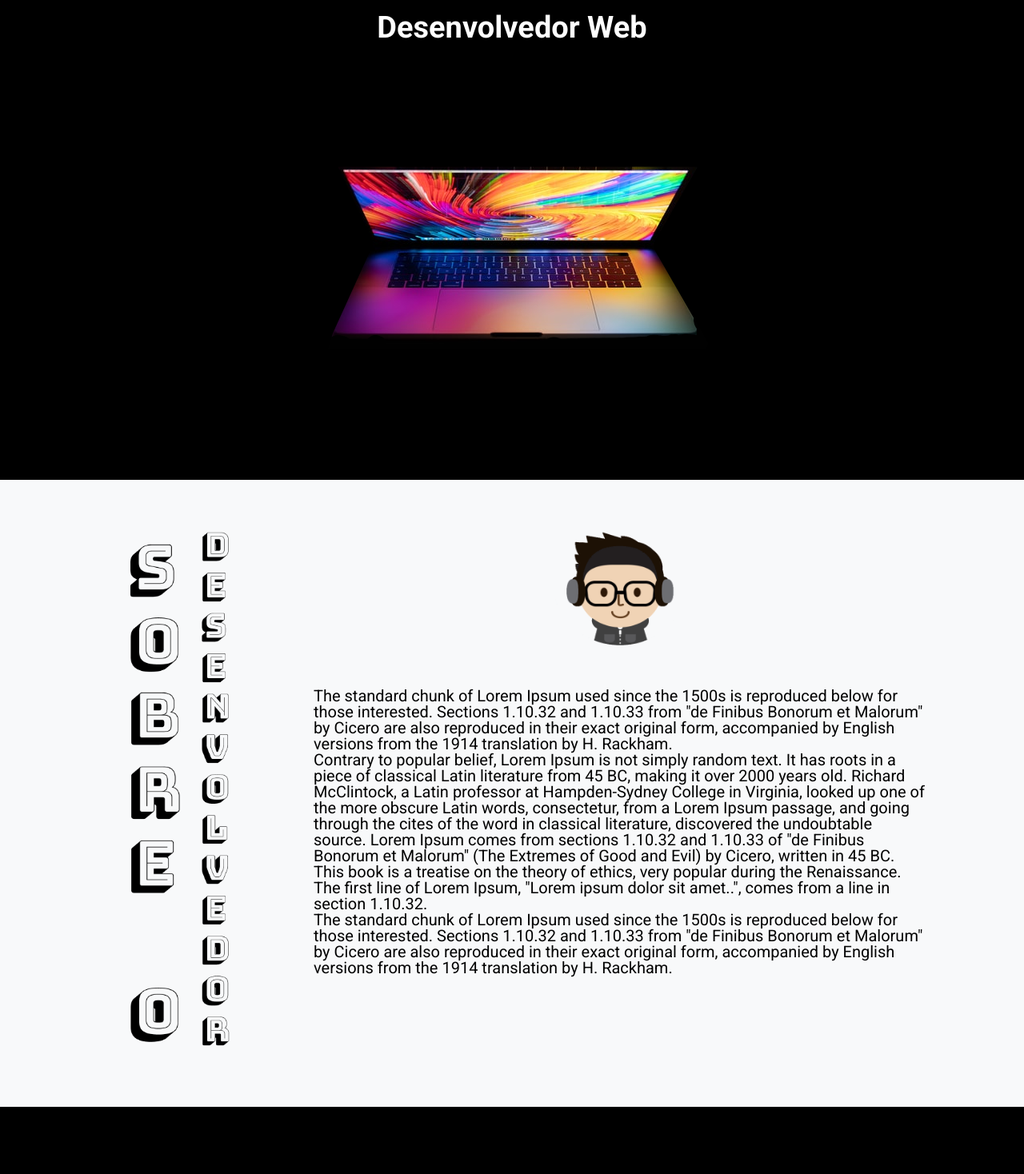
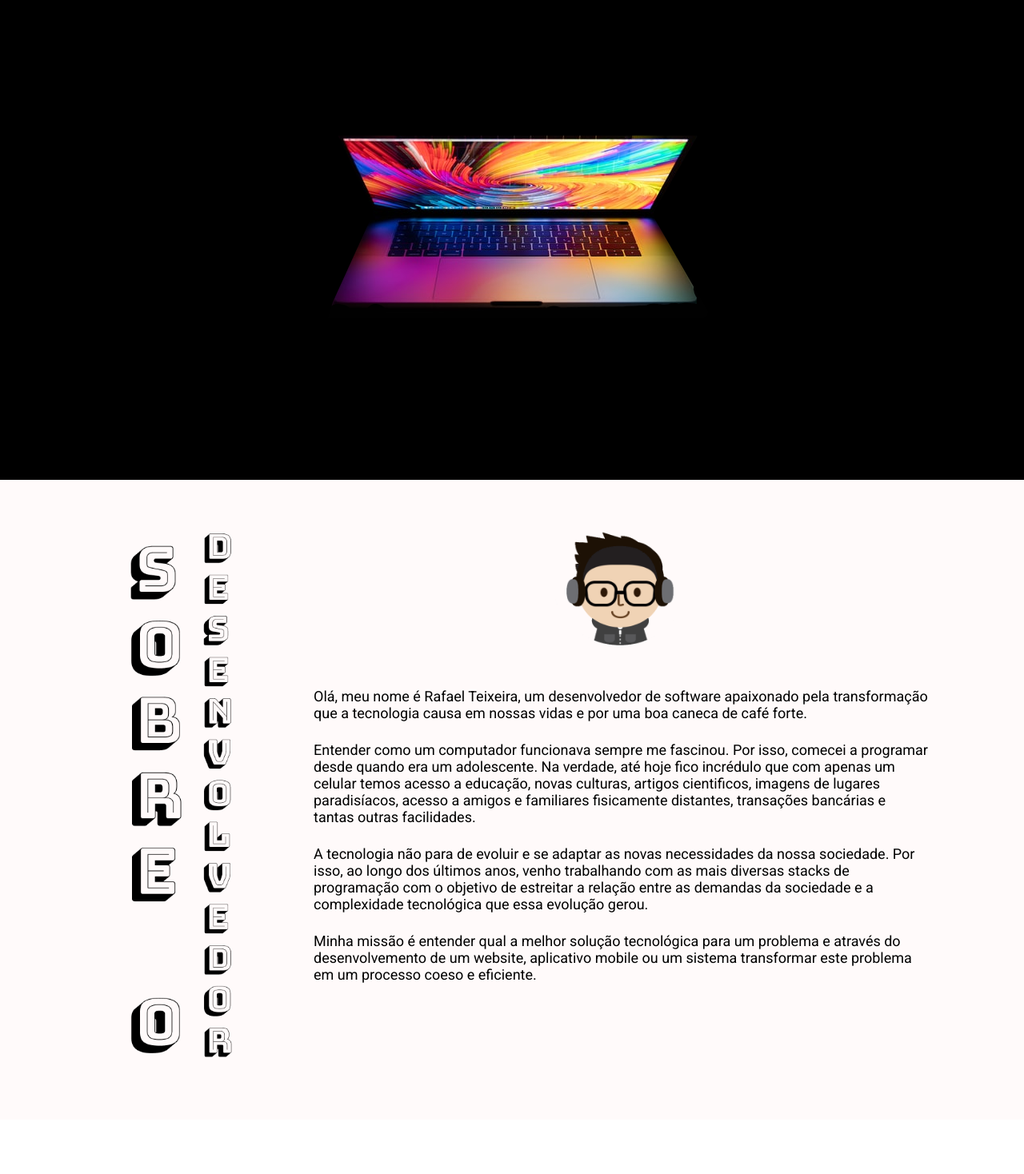
Before and after one commit to teixeira83/PortfolioFrontEnd, a React (Create React App) app: page / in a window 1280 px wide. Shown: the part 200-1668 px from the top of the page at 80% size. Built offline with nearby package versions, Linux system fonts and the light colour scheme; a web font is replaced by a local one.

Commit message:
fill aboutme text

```diff
--- a/src/assets/css/settings/colors.js
+++ b/src/assets/css/settings/colors.js
@@ -1,5 +1,6 @@
 export const COLORS = {
     primary: '#000000',
     secondary: '#FFFFFF',
-    third: '#F8F9FA'
+    third: '#F8F9FA',
+    fourth: '#FFFAFA'
 }
--- a/src/components/Banner/index.js
+++ b/src/components/Banner/index.js
@@ -1,11 +1,12 @@
 import { Container, Title, NotebookImage } from './styles';
 import notebook from '../../assets/img/notebook.png';
+import { SectionTitle } from '../index';
 
 export default function Banner( ) {
     return (
         <Container>
-            <Title>Desenvolvedor Web</Title>
             <NotebookImage src={notebook} />
+            {/* <SectionTitle color='white' title='Desenvolvedor Web'/> */}
         </Container>
     )
 }
--- a/src/components/Banner/styles.js
+++ b/src/components/Banner/styles.js
@@ -16,10 +16,11 @@ export const Title = styled.h1`
     color: ${COLORS.secondary};
     font-size:38px;
     font-weight: bold;
-    font-family: Roboto, sans-serif;
+    font-family: Arial, sans-serif;
+    margin-bottom: ${GAPS.small}
 `
 
 export const NotebookImage = styled.img`
     margin-left: 50px;
-    margin-top: ${GAPS.bigger};
+    margin-top: ${GAPS.big};
 `
--- a/src/components/Skills/styles.js
+++ b/src/components/Skills/styles.js
@@ -4,7 +4,7 @@ import { GAPS } from '../../assets/css/settings/gaps';
 
 export const Container = styled.div`
     width: 100%;
-    height: 98vh;
+    height: 100vh;
     background-color: ${COLORS.secondary};
 `
 
--- a/src/pages/Home/index.js
+++ b/src/pages/Home/index.js
@@ -15,15 +15,30 @@ export default function Home() {
                     <ProfilePic src={profilePic}/>
 
                     <TextContainer>
-                        <Paragraph>The standard chunk of Lorem Ipsum used since the 1500s is reproduced below for those interested. Sections 1.10.32 and 1.10.33 from "de Finibus Bonorum et Malorum" by Cicero are also reproduced in their exact original form, accompanied by English versions from the 1914 translation by H. Rackham.</Paragraph>
-
-                        <Paragraph>Contrary to popular belief, Lorem Ipsum is not simply random text. It has roots in a piece of classical Latin literature from 45 BC, making it over 2000 years old. Richard McClintock, a Latin professor at Hampden-Sydney College in Virginia, looked up one of the more obscure Latin words, consectetur, from a Lorem Ipsum passage, and going through the cites of the word in classical literature, discovered the undoubtable source. Lorem Ipsum comes from sections 1.10.32 and 1.10.33 of "de Finibus Bonorum et Malorum" (The Extremes of Good and Evil) by Cicero, written in 45 BC. This book is a treatise on the theory of ethics, very popular during the Renaissance. The first line of Lorem Ipsum, "Lorem ipsum dolor sit amet..", comes from a line in section 1.10.32.</Paragraph>
-
-                        <Paragraph>The standard chunk of Lorem Ipsum used since the 1500s is reproduced below for those interested. Sections 1.10.32 and 1.10.33 from "de Finibus Bonorum et Malorum" by Cicero are also reproduced in their exact original form, accompanied by English versions from the 1914 translation by H. Rackham.</Paragraph>
+                        <Paragraph>Olá, meu nome é Rafael Teixeira, um desenvolvedor de software apaixonado
+                            pela transformação que a tecnologia causa em nossas vidas e por uma boa caneca de café forte.
+                        </Paragraph>
+                        <Paragraph>
+                            Entender como um computador funcionava sempre me fascinou. Por isso, comecei a programar desde
+                            quando era um adolescente. Na verdade, até hoje fico incrédulo que com apenas um celular
+                            temos acesso a educação, novas culturas, artigos cientificos, imagens de lugares paradisíacos,
+                            acesso a amigos e familiares fisicamente distantes, transações bancárias e tantas outras facilidades.
+                        </Paragraph>
+                        <Paragraph>
+                            A tecnologia não para de evoluir e se adaptar as novas necessidades da nossa sociedade.
+                            Por isso, ao longo dos últimos anos, venho trabalhando com as mais diversas stacks de programação com
+                            o objetivo de estreitar a relação entre as demandas da sociedade e a complexidade tecnológica que
+                            essa evolução gerou.
+                        </Paragraph>
+                        <Paragraph>
+                            Minha missão é entender qual a melhor solução tecnológica para um problema e através do
+                            desenvolvemento de um website, aplicativo mobile ou um sistema transformar
+                            este problema em um processo coeso e eficiente.
+                        </Paragraph>
                     </TextContainer>
                 </ProfileContainer>
             </AboutMeContainer>
-            <Portfolio />
+            {/* <Portfolio /> */}
             <Skills />
             <Contact />
         </React.Fragment>
--- a/src/pages/Home/styles.js
+++ b/src/pages/Home/styles.js
@@ -4,8 +4,8 @@ import { GAPS } from '../../assets/css/settings/gaps';
 
 export const AboutMeContainer = styled.div`
     width: 100%;
-    height: 98vh;
-    background-color: ${COLORS.third};
+    height: 100vh;
+    background-color: ${COLORS.fourth};
     display: flex;
     justify-content: space-between;
     align-items: center;
@@ -24,11 +24,15 @@ export const ProfileContainer = styled.div`
 `
 
 export const TextContainer = styled.div`
+    height: 60%;
 `
 
 export const Paragraph = styled.p`
     font-family: Roboto, sans-serif;
-    font-size: 20px;
+    font-size: 18px;
+    margin-bottom: ${GAPS.small};
+    line-height: normal;
+
 `
 
 
```
Also changed, not shown: package.json (+7 -7 lines), 1 other file (tests, documents, lock files or other folders).
